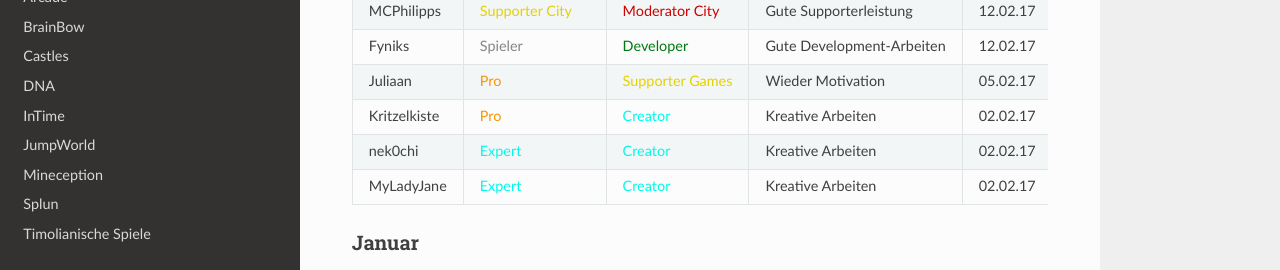
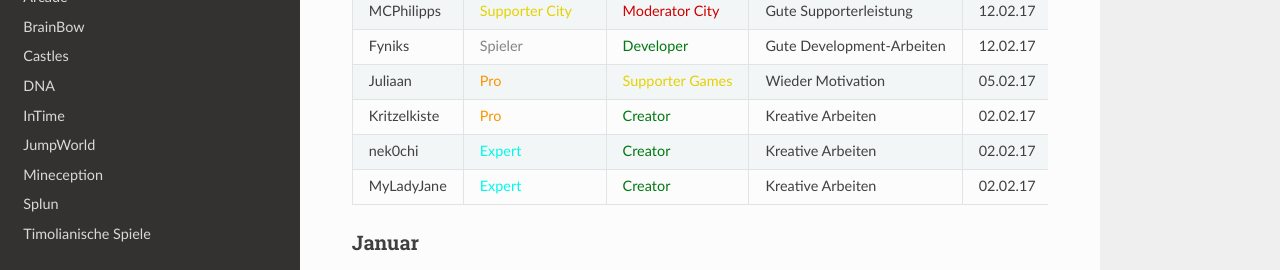
Before and after one commit to TimoliaDE/HowTo, an MkDocs documentation site: the page built from docs/team/teamchanges.md, in a window 1280 px wide and 900 px high, scrolled down 539 px. Shown: the part 150-420 px from the top of the window. Built offline with MkDocs 1.6.1, drawn with Linux system fonts in a browser that asks for light colours; nearby versions of some CDN libraries; old or Windows-style settings are respelled for this version of MkDocs.

Commit message:
lolo und Max sind jetzt auch offiziell für JumpWorld Bilder verantwortlich Die Creator sind nun auch bei den Teamwanderungen grün

```diff
--- a/docs/team/teamchanges.md
+++ b/docs/team/teamchanges.md
@@ -20,9 +20,9 @@ Hier werden alle Aus- und Eintritte, bzw. Beförderungen und Degradierungen aufg
 |MCPhilipps | <span style="color:#E4D100">Supporter City</span> | <span style="color:#CF0101">Moderator City</span> | Gute Supporterleistung | 12.02.17 |
 |Fyniks | <span style="color:#848484">Spieler</span> | <span style="color:#007812">Developer</span> | Gute Development-Arbeiten | 12.02.17 |
 |Juliaan | <span style="color:#F99500">Pro</span> | <span style="color:#E4D100">Supporter Games</span> | Wieder Motivation | 05.02.17 |
-|Kritzelkiste | <span style="color:#F99500">Pro</span> | <span style="color:#00F9EC">Creator</span> | Kreative Arbeiten | 02.02.17 |
-|nek0chi | <span style="color:#00F9EC">Expert</span> | <span style="color:#00F9EC">Creator</span> | Kreative Arbeiten | 02.02.17 |
-|MyLadyJane | <span style="color:#00F9EC">Expert</span> | <span style="color:#00F9EC">Creator</span> | Kreative Arbeiten | 02.02.17 |
+|Kritzelkiste | <span style="color:#F99500">Pro</span> | <span style="color:#007812">Creator</span> | Kreative Arbeiten | 02.02.17 |
+|nek0chi | <span style="color:#00F9EC">Expert</span> | <span style="color:#007812">Creator</span> | Kreative Arbeiten | 02.02.17 |
+|MyLadyJane | <span style="color:#00F9EC">Expert</span> | <span style="color:#007812">Creator</span> | Kreative Arbeiten | 02.02.17 |
 
 ###<strong>Januar</strong>
 | Spieler | Vorheriger Rang | Jetziger Rang | Grund | Datum |
```
Also changed, not shown: docs/team/responsibilities.md (+2 -1 lines), docs/team/team.md (+2 -2 lines).
